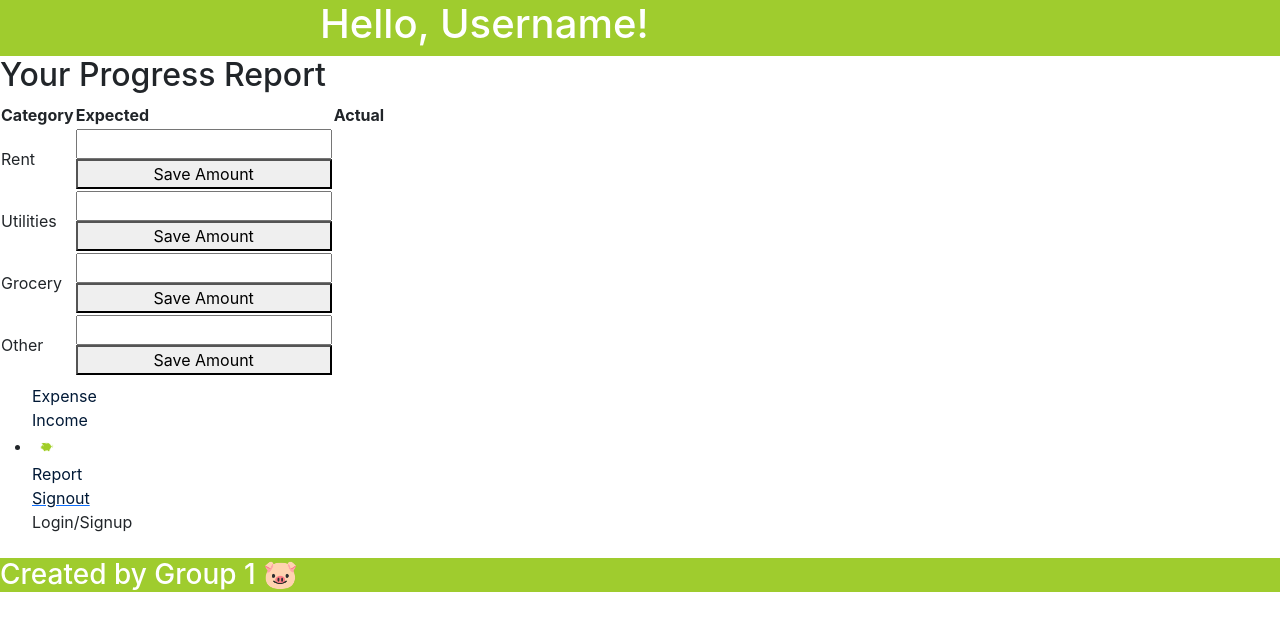
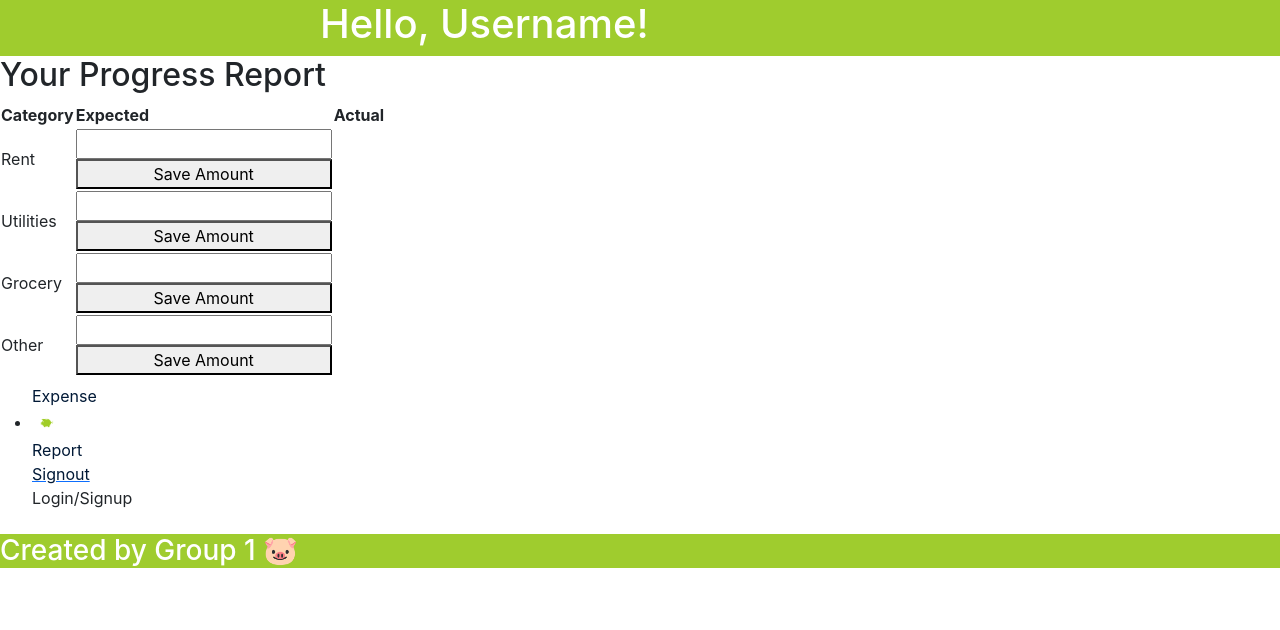
Before and after one commit to emsaw721/stacks-on-stacks, a React (Create React App) app in the folder client/: page /planner in a window 1280 px wide. Shown: the top 630 px of the page. Built offline with nearby package versions, Linux system fonts and the light colour scheme.

Commit message:
Merge conflicts, think everything is working now

```diff
--- a/client/src/components/Navbar.js
+++ b/client/src/components/Navbar.js
@@ -19,11 +19,6 @@ const Navbar = () => {
                     <li className='nav-item'>
                         {/* <Link to '/expense' className='nav-link'> */}
                         <span className='link-text'>Expense</span>
-                        {/* </Link> */}
-                    </li>
-                    <li className='nav-item'>
-                        {/* <Link to '/income' className='nav-link'> */}
-                        <span className='link-text'>Income</span>
                         {/* </Link> */}
                     </li>
                     <li className='dash-icon'>
```
